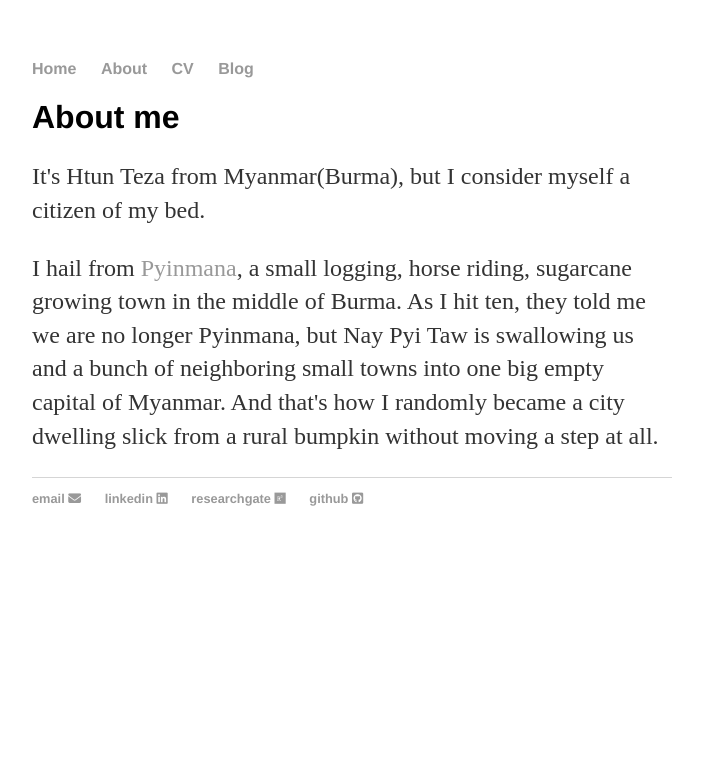
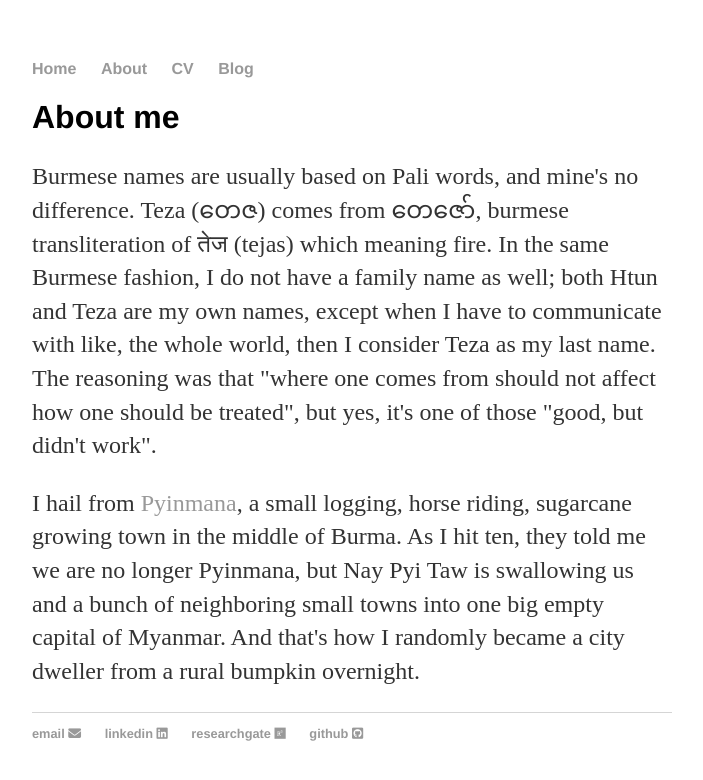
Before and after one commit to finerbrighterlighter/finerbrighterlighter.github.io, a Jekyll site: the page built from about/index.html, in a window 1280 px wide. Shown: the top 780 px of the page, without its empty margins (288-991 px from the left). Built offline with Jekyll 4.4.1, drawn with Linux system fonts in a browser that asks for light colours; nearby versions of some CDN libraries.

Commit message:
Update index.html

```diff
--- a/about/index.html
+++ b/about/index.html
@@ -4,11 +4,7 @@ layout: default
 <div class="blurb">
 	<h1>About me</h1>
 	<body>
-	<p>It's Htun Teza from Myanmar(Burma),
-	but I consider myself a citizen of my bed.</p>
-	<p>I hail from <a href="https://en.wikipedia.org/wiki/Pyinmana">Pyinmana</a>, a small logging, horse riding,
-		sugarcane growing town in the middle of Burma. As I hit ten, they told me we are no longer Pyinmana, but Nay Pyi Taw is swallowing us and
-		a bunch of neighboring small towns into one big empty capital of Myanmar. And that's how I randomly became a city dwelling slick
-		from a rural bumpkin without moving a step at all.</p>
+		<p>Burmese names are usually based on Pali words, and mine's no difference. Teza (တေဇ) comes from တေဇော်, burmese transliteration of तेज (tejas) which meaning fire. In the same Burmese fashion, I do not have a family name as well; both Htun and Teza are my own names, except when I have to communicate with like, the whole world, then I consider Teza as my last name. The reasoning was that "where one comes from should not affect how one should be treated", but yes, it's one of those "good, but didn't work". </p>
+		<p>I hail from <a href="https://en.wikipedia.org/wiki/Pyinmana">Pyinmana</a>, a small logging, horse riding, sugarcane growing town in the middle of Burma. As I hit ten, they told me we are no longer Pyinmana, but Nay Pyi Taw is swallowing us and a bunch of neighboring small towns into one big empty capital of Myanmar. And that's how I randomly became a city dweller from a rural bumpkin overnight.</p>
 	</body>
 </div><!-- /.blurb -->
```
